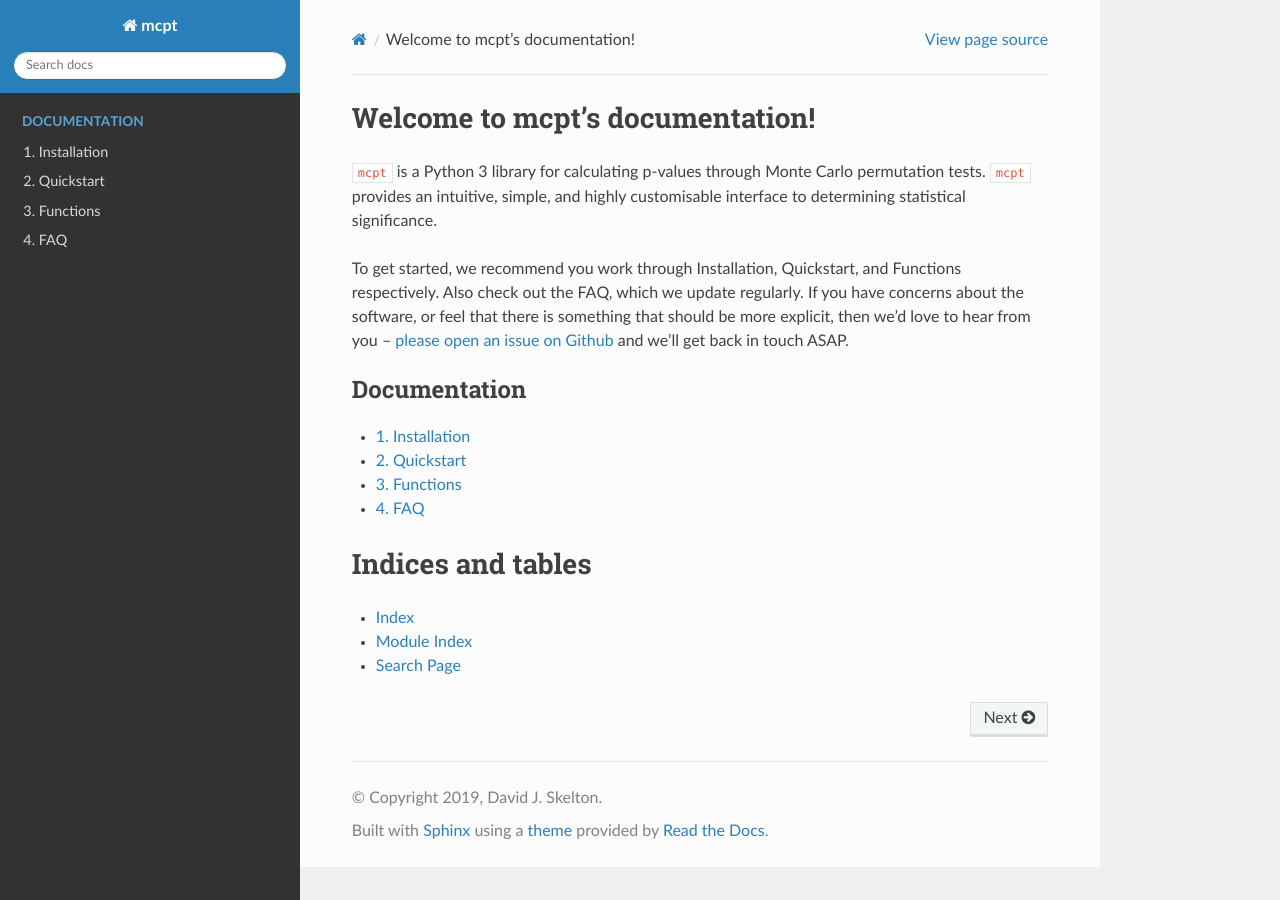
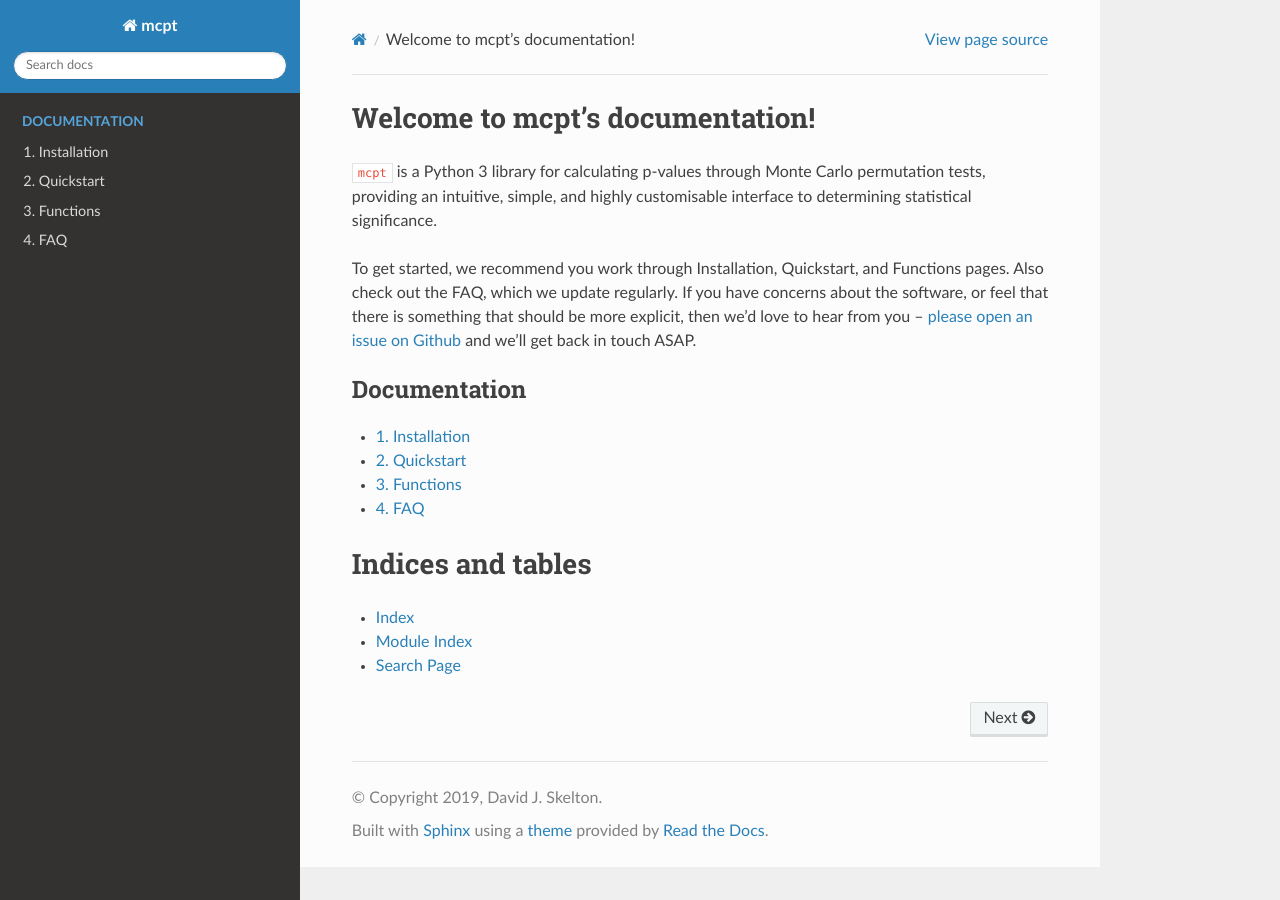
Before and after one commit to ravenlocke/mcpt, a Sphinx documentation site: the page built from docs/source/index.rst, in a window 1280 px wide. Built offline with Sphinx 7.4.7 and the Read the Docs theme 2.0.0, drawn with Linux system fonts in a browser that asks for light colours.

Commit message:
Minor stylistic changes to README and RTD index

```diff
--- a/docs/source/index.rst
+++ b/docs/source/index.rst
@@ -1,8 +1,8 @@
 Welcome to mcpt's documentation!
 ================================
-``mcpt`` is a Python 3 library for calculating p-values through Monte Carlo permutation tests. ``mcpt`` provides an intuitive, simple, and highly customisable interface to determining statistical significance.
+``mcpt`` is a Python 3 library for calculating p-values through Monte Carlo permutation tests, providing an intuitive, simple, and highly customisable interface to determining statistical significance.
 
-To get started, we recommend you work through Installation, Quickstart, and Functions respectively. Also check out the FAQ, which we update regularly. If you have concerns about the software, or feel that there is something that should be more explicit, then we'd love to hear from you -- `please open an issue on Github <https://github.com/Ravenlocke/mcpt/issues>`_ and we'll get back in touch ASAP.
+To get started, we recommend you work through Installation, Quickstart, and Functions pages. Also check out the FAQ, which we update regularly. If you have concerns about the software, or feel that there is something that should be more explicit, then we'd love to hear from you -- `please open an issue on Github <https://github.com/Ravenlocke/mcpt/issues>`_ and we'll get back in touch ASAP.
 
 .. toctree::
    :maxdepth: 2
```
Also changed, not shown: README.md (+1 -1 lines).
